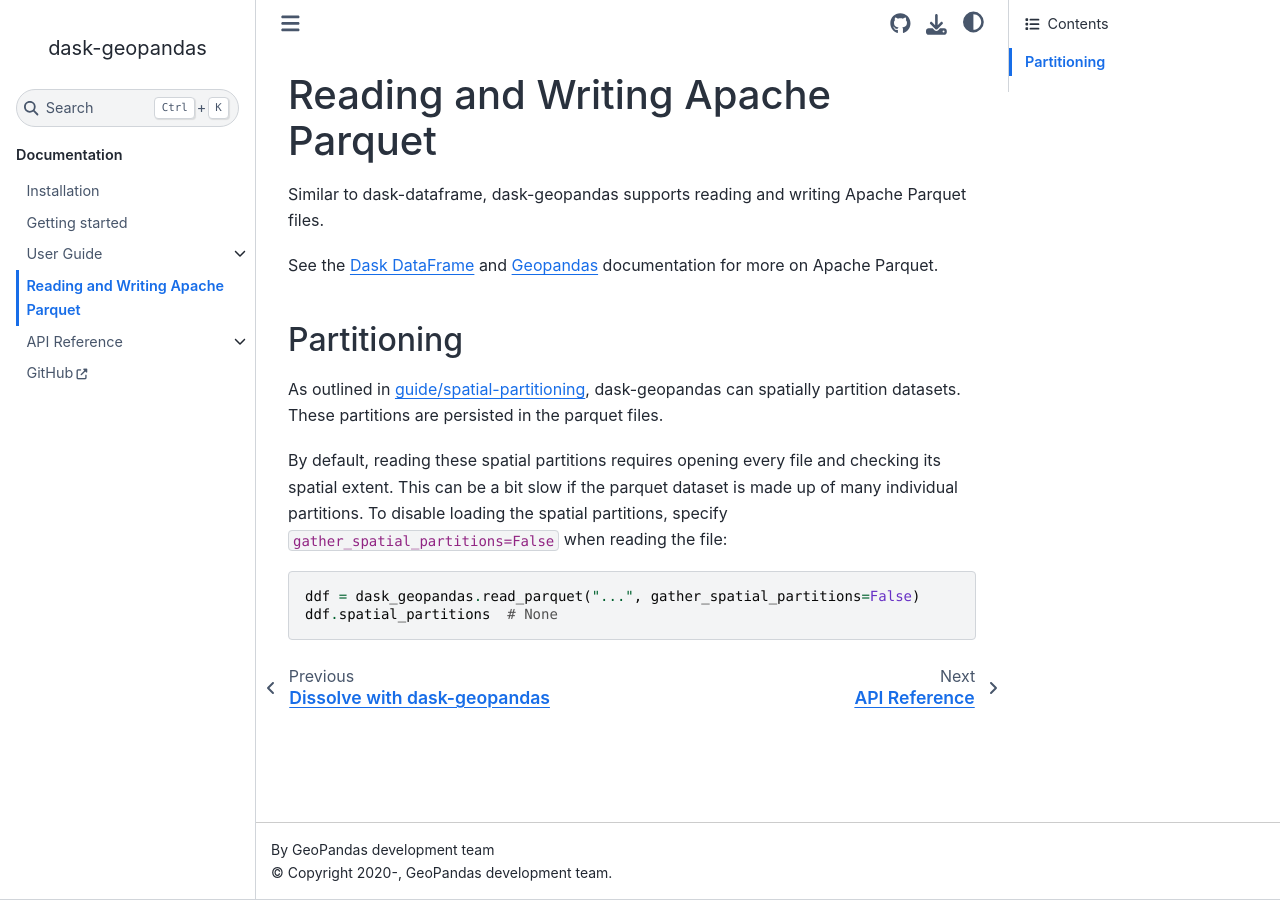
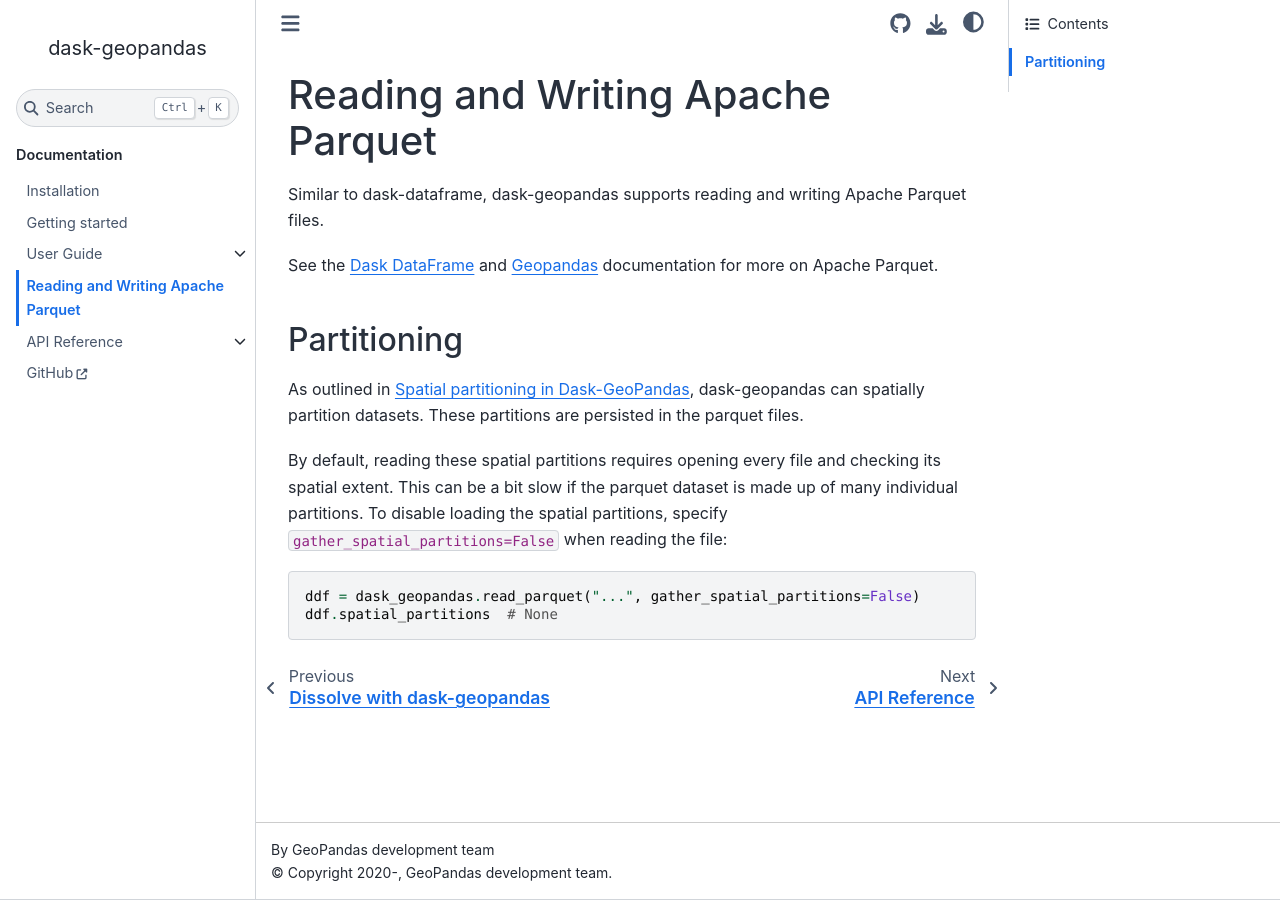
Before and after one commit to geopandas/dask-geopandas, a Sphinx documentation site: the page built from doc/source/parquet.md, in a window 1280 px wide. Built offline with Sphinx 7.4.7 and the Sphinx Book theme 1.1.4, drawn with Linux system fonts in a browser that asks for light colours; pages that are not in the unit, such as notebooks, are missing from menus.

Commit message:
Update doc/source/parquet.md
Co-authored-by: Martin Fleischmann <martin@martinfleischmann.net>

```diff
--- a/doc/source/parquet.md
+++ b/doc/source/parquet.md
@@ -8,7 +8,7 @@
 
 ## Partitioning
 
-As outlined in [guide/spatial-partitioning](guide/spatial-partitioning.md), dask-geopandas can spatially partition datasets. These partitions are
+As outlined in [Spatial partitioning in Dask-GeoPandas](guide/spatial-partitioning.md), dask-geopandas can spatially partition datasets. These partitions are
 persisted in the parquet files.
 
 By default, reading these spatial partitions requires opening every file and checking its spatial extent. This can be a
```
